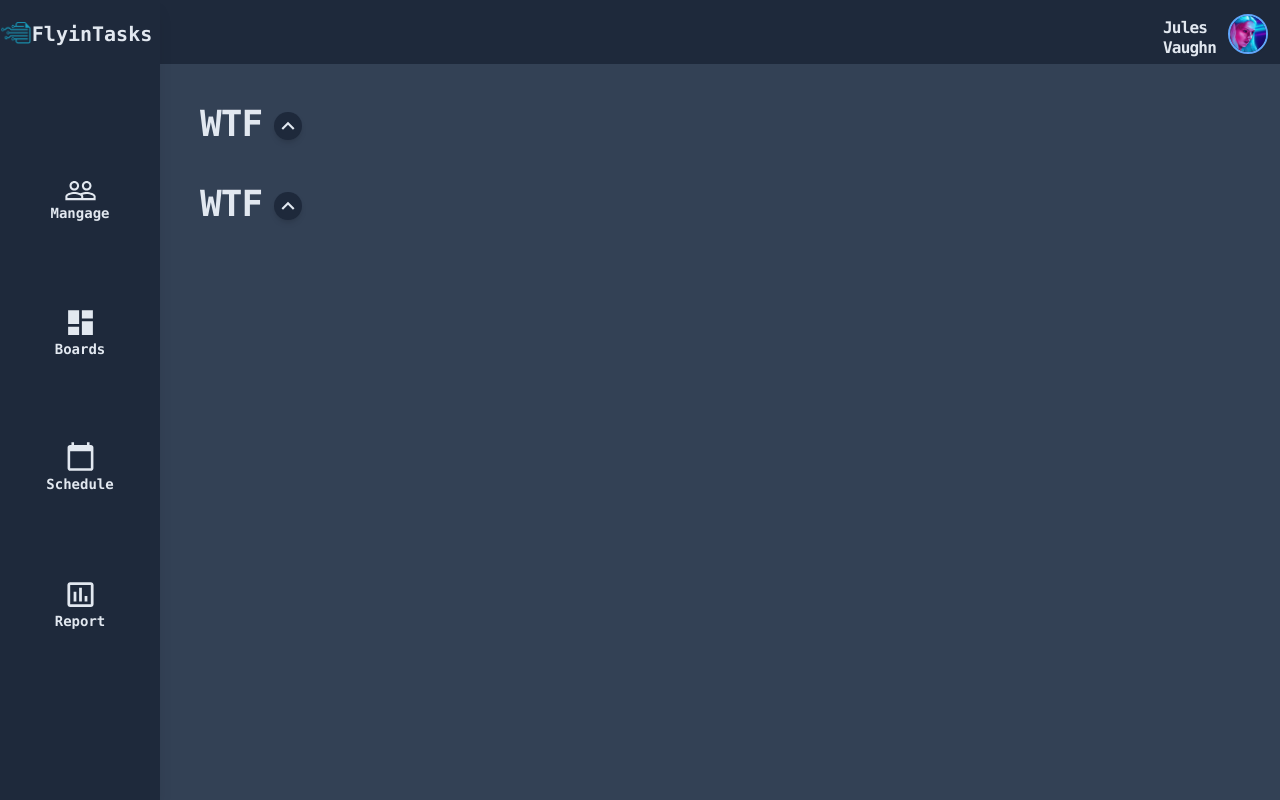
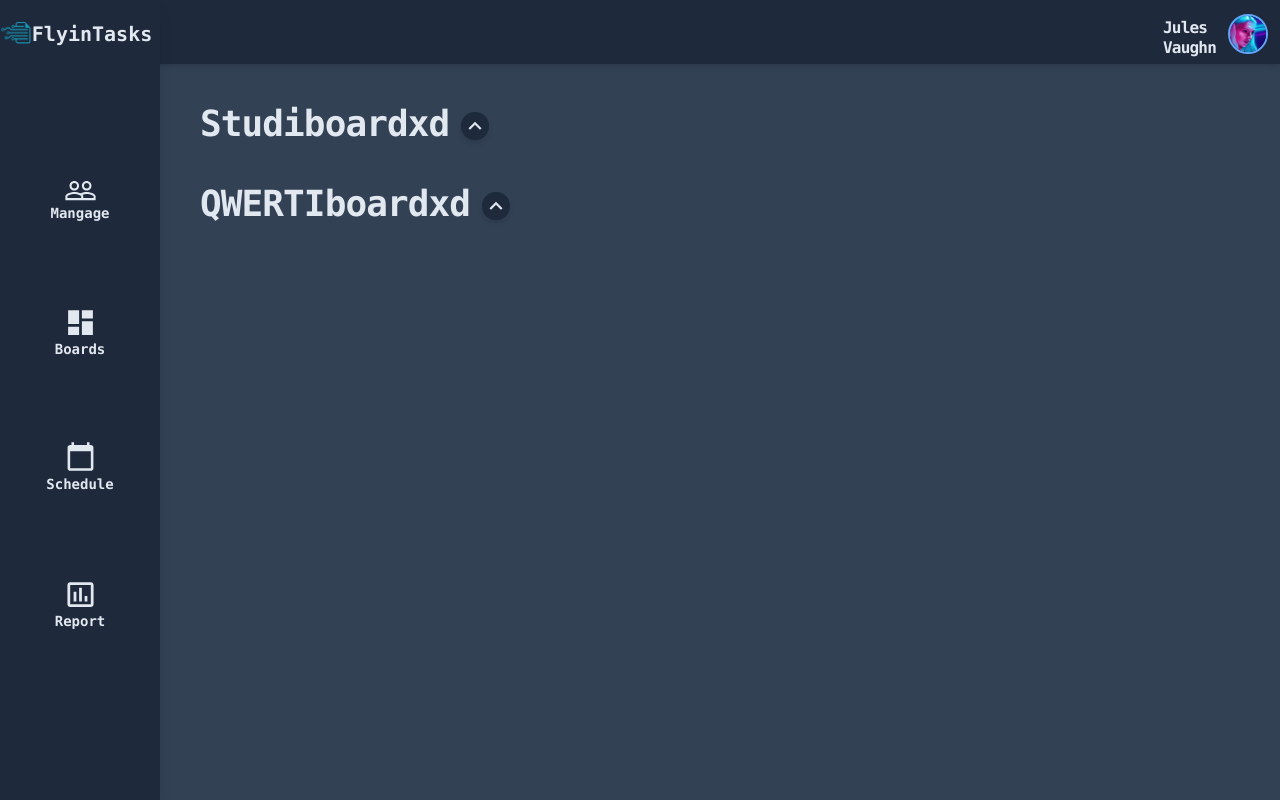
Before and after one commit to schmiff/kanban-app, a Next.js app: page / in a window 1280 px wide. Built offline with nearby package versions, Linux system fonts and the light colour scheme.

Commit message:
Implemented react beatiful dnd

```diff
--- a/components/Boards.js
+++ b/components/Boards.js
@@ -1,13 +1,13 @@
 import React, { useState } from 'react'
 import { MdExpandMore, MdExpandLess, MdMoreVert } from 'react-icons/md'
 
-const Boards = (name) => {
+const Boards = (data) => {
   const [isOpen, setIsOpen] = useState(false)
   return (
-    <div className="h-full transition-all ease-in delay-100 duration-200" style={!isOpen ? {height: 80}: {height: 480}}>
+    <div className="h-full pb-4 transition-all ease-linear delay-100 duration-200" style={!isOpen ? {height: 80}: {height: 680}}>
       <div className="pl-10 pt-10 pb-2 flex items-center">
         <div className="text-slate-200  select-none font-mono font-bold font-[Helvetica] text-4xl pr-3 tracking-tight">
-          {name.name}
+          {data.name}
         </div>
         <div className="pt-1">
           <div className="flex justify-center select-none items-center rounded-full h-7 w-7 bg-slate-800 text-slate-200 shadow-md cursor-pointer hover:outline hover:ease-in-out hover:duration-100" onClick={() => setIsOpen(!isOpen)}>
@@ -20,13 +20,13 @@ const Boards = (name) => {
         </div>
       </div>
     {/* Board Expand and Collapse Logic + Styling */}
-      <div className="overflow-hidden transition-all ease-in delay-100 duration-200" style={isOpen ? { height: 400 + "px" }: {height: 0 + "px"}}>
+      <div className="bg-slate-600 bg-opacity-20 px-10 overflow-hidden transition-all ease-linear delay-100 duration-200" style={isOpen ? { height: 600 + "px" }: {height: 0 + "px"}}>
         {/* Board Columns */}
-        <div className="grid grid-cols-4 gap-5 justify-between px-10 pt-2 h-full">
+        <div className=" opacity-100 pb-4 rounded-md grid grid-cols-4 gap-5 justify-between pt-4 h-full  ">
           <div className="pb-1 flex flex-col bg-slate-800 text-slate-200 font-mono text-xl rounded-b-xl rounded-md shadow-md">
             <span className="flex w-full h-1  bg-gradient-to-r from-violet-500 to-indigo-600 rounded-t-md overflow-auto"></span>
             <div  className="px-3 py-3">
-              <div className="pb-3">
+              <div className="pb-3 select-none">
                 Backlog
               </div>
               {/* Tasks Card Area ------------------------------- */}
@@ -41,7 +41,7 @@ const Boards = (name) => {
           <div className="flex flex-col bg-slate-800 text-slate-200 font-mono  text-xl rounded-md shadow-md ">
             <span className="flex w-full h-1  bg-gradient-to-r from-violet-500 to-indigo-600 overflow-hidden rounded-t-md"></span>
             <div  className="px-3 py-2">
-              <div className="pb-2">
+              <div className="pb-2 select-none">
                 In Progress
               </div>
               {/* Tasks Card Area ------------------------------- */}
@@ -54,7 +54,7 @@ const Boards = (name) => {
           <div className="flex flex-col bg-slate-800 text-slate-200 font-mono  text-xl rounded-md shadow-md ">
             <span className="flex w-full h-1  bg-gradient-to-r from-violet-500 to-indigo-600 overflow-hidden rounded-t-md"></span>
             <div  className="px-3 py-2">
-              <div className="pb-2">
+              <div className="pb-2 select-none">
                 In Review
               </div>
               {/* Tasks Card Area ------------------------------- */}
@@ -67,7 +67,7 @@ const Boards = (name) => {
           <div className="flex flex-col bg-slate-800 text-slate-200 font-mono  text-xl rounded-md shadow-md ">
             <span className="flex w-full h-1  bg-gradient-to-r from-violet-500 to-indigo-600 overflow-hidden rounded-t-md"></span>
             <div  className="px-3 py-2">
-              <div className="pb-2">
+              <div className="pb-2 select-none">
                 Completed
               </div>
               {/* Tasks Card Area ------------------------------- */}
--- a/components/Content.js
+++ b/components/Content.js
@@ -1,11 +1,53 @@
-import React from 'react'
+import React, { useState } from 'react'
+import { DragDropContext, Droppable, Draggable } from 'react-beautiful-dnd'
 import Boards from './Boards'
 
+const boardsList = [
+  {
+    id: 'studiboard',
+    boardName: 'Studiboardxd'
+  },
+  {
+    id: 'qwert',
+    boardName: 'QWERTIboardxd'
+  }
+]
+
 const Content = () => {
+  const [boardOrder, updateBoardOrder] = useState(boardsList)
+
+  function handleOnDragEnd(result) {
+    const items = Array.from(boardOrder)
+    const [reorderedItem] = items.splice(result.source.index, 1)
+    items.splice(result.destination.index, 0, reorderedItem)
+
+    updateBoardOrder(items)
+  }
   return (
-          <div className="pl-40 bg-slate-700 pb-10" >
-                <Boards name={"WTF"}/>
-                <Boards name={"WTF"}/>
+          <div className="pl-40">
+            <DragDropContext onDragEnd={handleOnDragEnd}>
+              <Droppable droppableId='items'>
+                {(provided) => (
+                  <ul className='items' {...provided.droppableProps} ref={provided.innerRef}>
+                  {boardOrder.map(({id, boardName}, index) => {
+                    return(
+                      <Draggable key={id} draggableId={id} index={index}>
+                        {(provided) => (
+                          <li {...provided.draggableProps} {...provided.dragHandleProps} ref={provided.innerRef} >
+                            <Boards provided={provided} name={boardName} id={id} />
+                          </li>
+                        )}
+                      </Draggable>
+                    )
+                  } )}
+                </ul>
+                )}
+              </Droppable>
+
+            </DragDropContext>
+
+
+
           </div>
 
   )
--- a/components/Layout.js
+++ b/components/Layout.js
@@ -6,7 +6,7 @@ import Content from './Content'
 
 const Layout = () => {
   return (
-        <div className="bg-slate-700 relative h-full flex pb-20">
+        <div className="relative h-full flex pb-20 bg-slate-700">
                 <Sidebar/>
                 <div className="flex flex-col h-full w-full">
                         <Headerbar />
--- a/package.json
+++ b/package.json
@@ -9,6 +9,7 @@
     "firebase": "^9.6.10",
     "next": "latest",
     "react": "^17.0.2",
+    "react-beautiful-dnd": "^13.1.0",
     "react-dom": "^17.0.2",
     "react-icons": "^4.3.1"
   },
```
Also changed, not shown: 1 other file (tests, documents, lock files or other folders).
